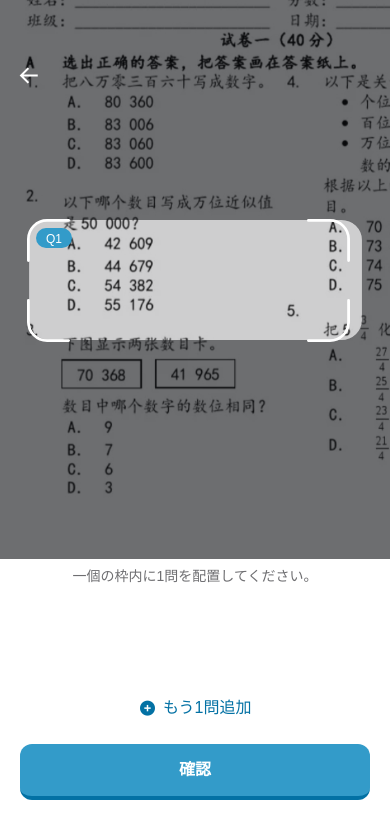
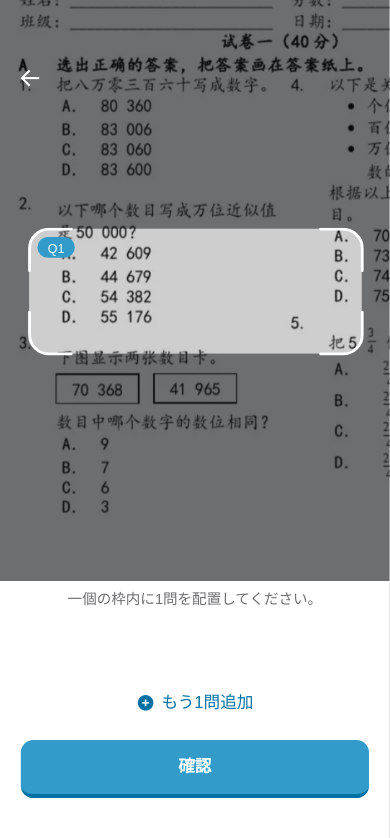
Before and after one commit to yiiwii/suunabi-camera-review-handoff, a React (Vite) app: page / in a window 390 px wide. Shown: the top 838 px of the page. Built offline with nearby package versions, Linux system fonts and the light colour scheme.

Commit message:
Fit mobile prototype to viewport

```diff
--- a/src/App.tsx
+++ b/src/App.tsx
@@ -9,6 +9,9 @@ import {
   IOS_FRAME_RADIUS,
   IOS_SCREEN_RADIUS,
 } from './components/device';
+
+const ARTBOARD_WIDTH = IOS_DEVICE_WIDTH;
+const ARTBOARD_HEIGHT = IOS_DEVICE_HEIGHT;
 
 function useIsMobileViewport() {
   const [isMobile, setIsMobile] = useState(() => {
@@ -27,15 +30,61 @@ function useIsMobileViewport() {
   return isMobile;
 }
 
+function useViewportSize() {
+  const [size, setSize] = useState(() => ({
+    width: typeof window === 'undefined' ? ARTBOARD_WIDTH : window.innerWidth,
+    height: typeof window === 'undefined' ? ARTBOARD_HEIGHT : window.innerHeight,
+  }));
+
+  useEffect(() => {
+    const update = () => {
+      setSize({
+        width: window.innerWidth,
+        height: window.innerHeight,
+      });
+    };
+
+    update();
+    window.addEventListener('resize', update);
+    window.addEventListener('orientationchange', update);
+    return () => {
+      window.removeEventListener('resize', update);
+      window.removeEventListener('orientationchange', update);
+    };
+  }, []);
+
+  return size;
+}
+
 export default function App() {
   const [showHitAreas, setShowHitAreas] = useState(false);
   const isMobile = useIsMobileViewport();
+  const viewport = useViewportSize();
 
   if (isMobile) {
+    const scale = Math.min(viewport.width / ARTBOARD_WIDTH, viewport.height / ARTBOARD_HEIGHT);
+    const fittedWidth = ARTBOARD_WIDTH * scale;
+    const fittedHeight = ARTBOARD_HEIGHT * scale;
+
     return (
-      <div className="h-[100dvh] w-full overflow-hidden bg-black">
-        <div className="h-full w-full overflow-hidden bg-white">
-          <CameraReviewScreen showHitAreas={false} />
+      <div className="flex h-[100dvh] w-full items-center justify-center overflow-hidden bg-black">
+        <div
+          className="overflow-hidden"
+          style={{
+            width: fittedWidth,
+            height: fittedHeight,
+          }}
+        >
+          <div
+            className="origin-top-left"
+            style={{
+              width: ARTBOARD_WIDTH,
+              height: ARTBOARD_HEIGHT,
+              transform: `scale(${scale})`,
+            }}
+          >
+            <CameraReviewScreen showHitAreas={false} />
+          </div>
         </div>
       </div>
     );
```
